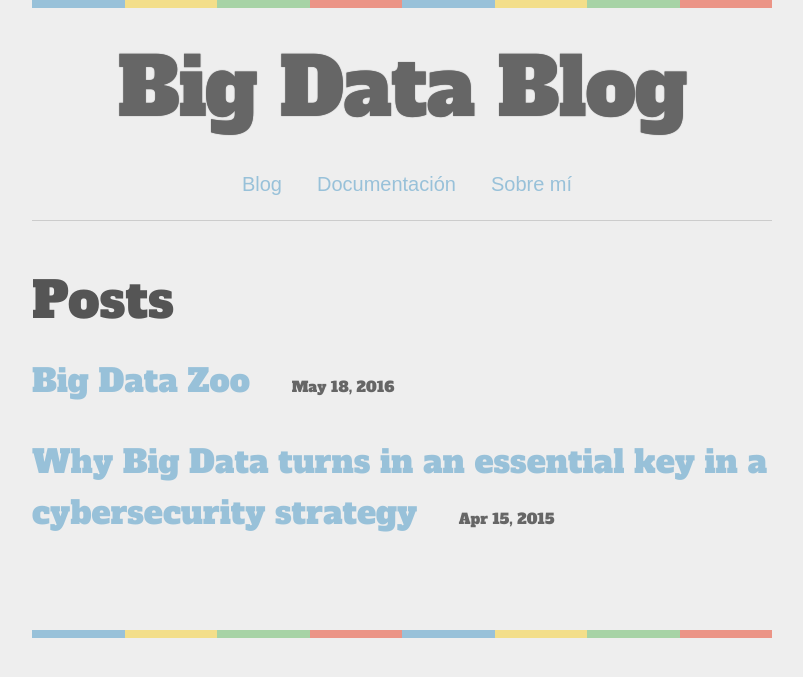
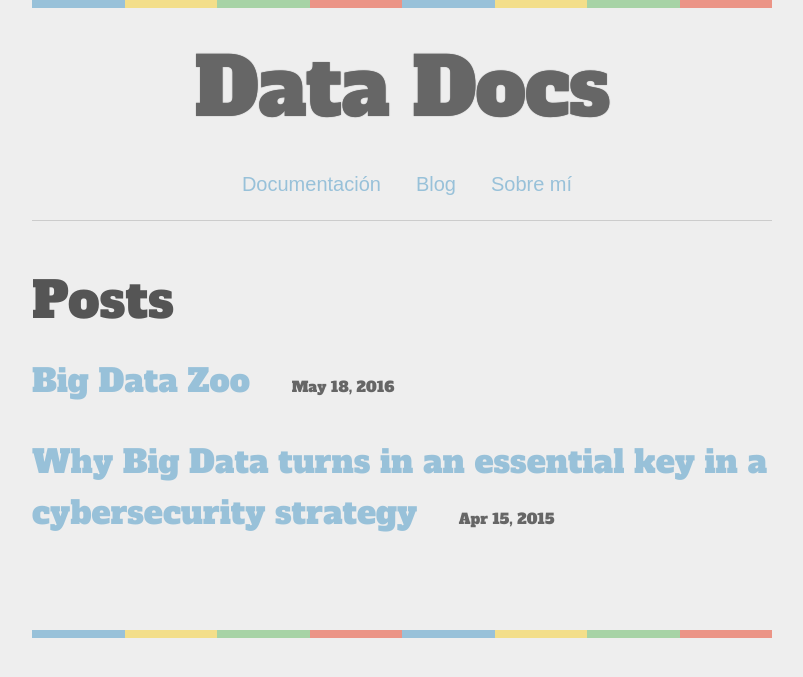
Before and after one commit to andresgomezfrr/blog, a Jekyll site: the page built from index.html, in a window 1280 px wide. Shown: the top 677 px of the page, without its empty margins (238-1041 px from the left). Built offline with Jekyll 4.4.1, drawn with Linux system fonts in a browser that asks for light colours; nearby versions of some CDN libraries; some web fonts are replaced; the list of posts is cut into pages by our own code.

Commit message:
Rename and reodrder header

```diff
--- a/_config.yml
+++ b/_config.yml
@@ -1,10 +1,10 @@
 # Site settings
-title: "Big Data Blog"
+title: "Data Docs"
 title-font-size: '4em' # a provision to adjust the size of your title. If it is too long then do resize to a smaller value. By default it will be 4em.
 
 email: andresgomezfrr@gmail.com
 description: Big Data Blog
-baseurl: "/blog" # the subpath of your site, e.g. /blog
+baseurl: "/datadocs" # the subpath of your site, e.g. /blog
 url: "https://andresgomezfrr.github.io" # the base hostname & protocol for your site
 
 permalink: :title/
--- a/_includes/header.html
+++ b/_includes/header.html
@@ -5,8 +5,8 @@
 
     <a href="{{ site.baseurl }}/"><h1 class="site-title">{{ site.title }}</h1></a>
     <nav class="site-nav">
+    <a href="{{site.baseurl}}/documentation/" class="nav-link">Documentación</a>
     <a href="{{ site.baseurl }}/" class="nav-link">Blog</a>
-    <a href="{{site.baseurl}}/documentation/" class="nav-link">Documentación</a>
     <a href="{{site.baseurl}}/about/" class="nav-link">Sobre mí</a>
     </nav>
 
```
